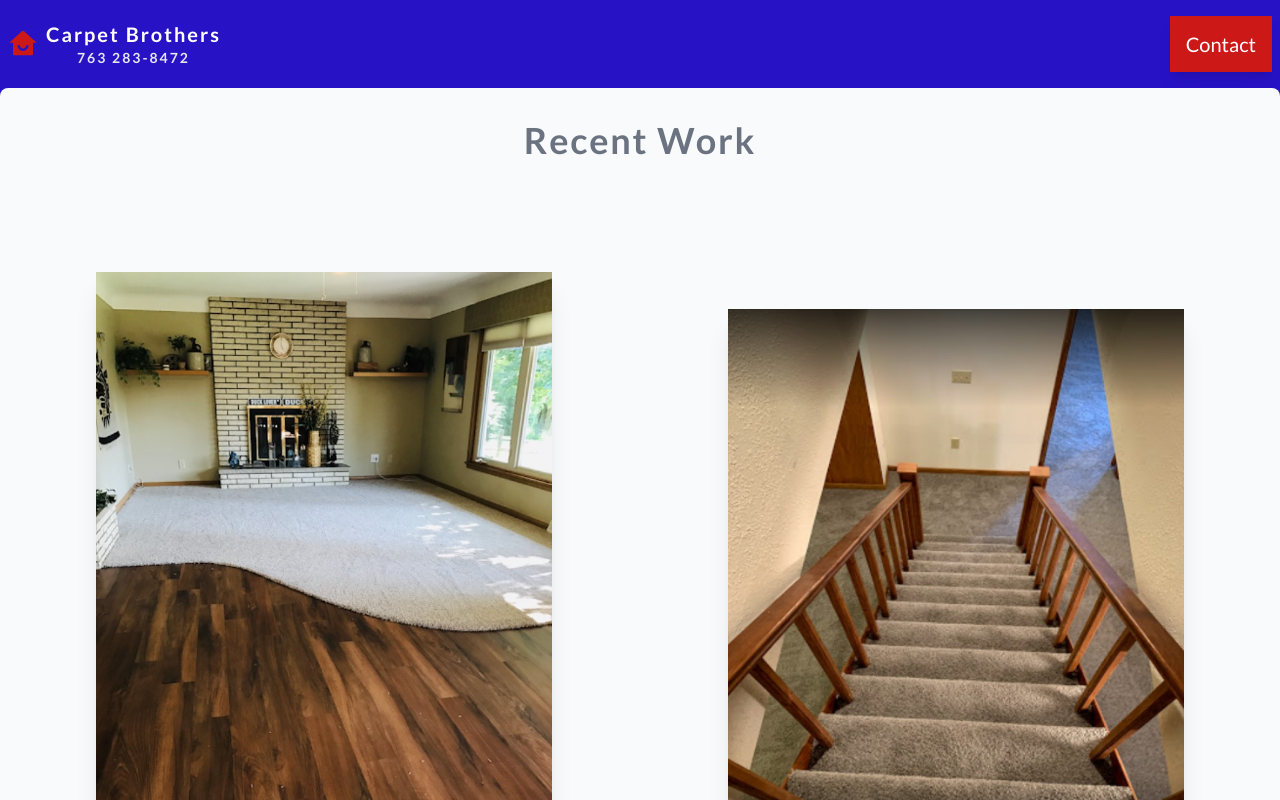
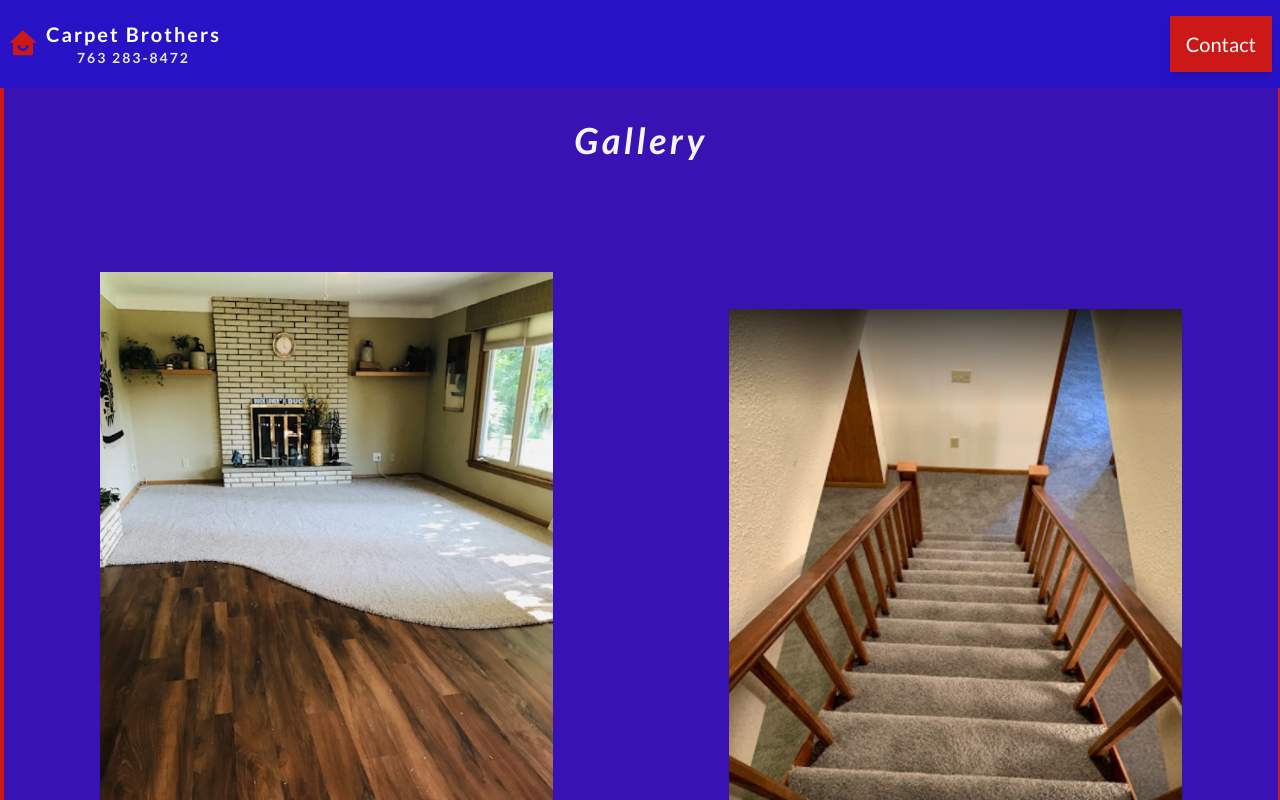
Before and after one commit to latz09/carpet-brothers, a Next.js app: page /our-work in a window 1280 px wide. Shown: the top 800 px of the page. Built offline with nearby package versions, Linux system fonts and the light colour scheme.

Commit message:
updated gallery

```diff
--- a/components/gallery/Gallery.js
+++ b/components/gallery/Gallery.js
@@ -5,8 +5,8 @@ import PageHeading from '../utils/PageHeading';
 
 const Gallery = () => {
 	return (
-		<div className=' max-w-7xl mx-auto px-2 md:px-4 bg-gray-50 rounded-lg border-red'>
-			<PageHeading title='Recent Work' />
+		<div className=' max-w-7xl mx-auto px-2 md:px-4 bg-red bg-opacity-10 border-l-4 border-r-2 border-red italic'>
+			<PageHeading title='Gallery' />
 			<div className='grid xl:grid-cols-2 place-items-center gap-8 md:gap-4'>
 				{galleryImages.map((image) => (
 					<div key={uuid()}>
--- a/components/gallery/ImageItem.js
+++ b/components/gallery/ImageItem.js
@@ -2,8 +2,8 @@ import Image from 'next/image';
 
 const ImageItem = ({ image }) => {
 	return (
-		<div className='hover:scale-110 lg:hover:scale-125 md:p-20 transition duration-1000'>
-			<div className="pb-2 bg-red grid items-center shadow-xl ">
+		<div className='scale-80 hover:scale-100 lg:hover:scale-125 md:p-20 transition duration-1000'>
+			<div className="grid items-center shadow-sm hover:shadow-xl transition duration-1000">
 				<Image src={image} alt='' layout='intrinsic' />
 			</div>
 		</div>
--- a/components/layout/Footer.js
+++ b/components/layout/Footer.js
@@ -1,7 +1,12 @@
 import Navbar from '../layout/Navbar';
 
 const Footer = () => {
-	return <Navbar />;
+	return (
+		<div className="py-6 bg-blue">
+			{' '}
+			<Navbar />
+		</div>
+	);
 };
 
 export default Footer;
--- a/components/utils/PageHeading.js
+++ b/components/utils/PageHeading.js
@@ -1,6 +1,6 @@
 const PageHeading = ({ title }) => {
 	return (
-		<div className="py-8 text-4xl text-center text-gray-500 font-bold tracking-wider ">
+		<div className="py-8 text-4xl text-center text-gray-100 font-bold tracking-widest ">
 			{' '}
 			<h1>{title}</h1>
 		</div>
```
